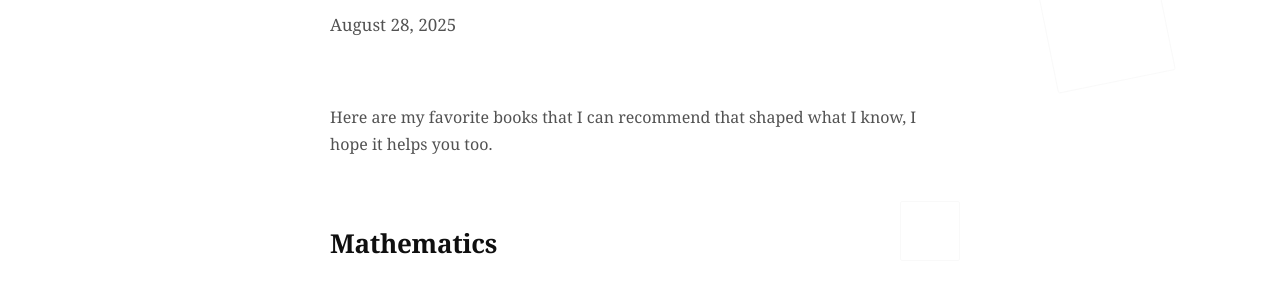
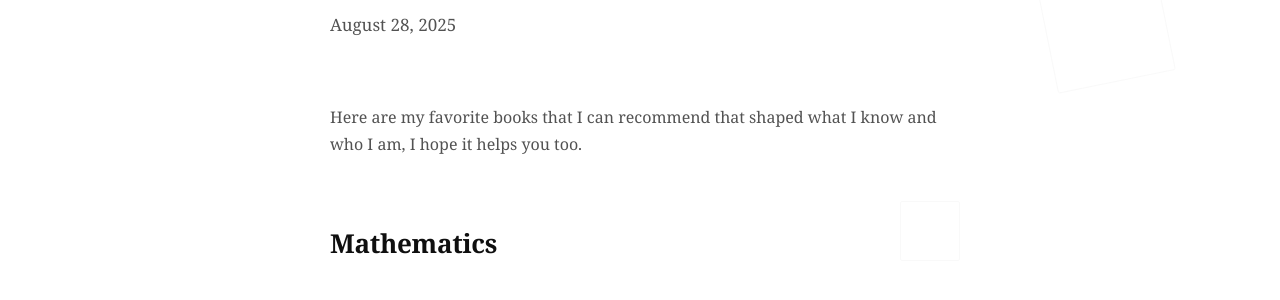
Before and after one commit to brianrojrc/brianrojrc.github.io, a Jekyll site: the page built from _posts/2025-08-28-Books.md, in a window 1280 px wide and 900 px high. Shown: the part 159-459 px from the top of the window. Built offline with Jekyll 4.4.1, drawn with Linux system fonts in a browser that asks for light colours.

Commit message:
Update 2025-08-28-Books.md

```diff
--- a/_posts/2025-08-28-Books.md
+++ b/_posts/2025-08-28-Books.md
@@ -11,7 +11,7 @@ excerpt: "Book recommendations"
 </header>
 
 <div class="post-content">
-    <p>Here are my favorite books that I can recommend that shaped what I know, I hope it helps you too.</p>
+    <p>Here are my favorite books that I can recommend that shaped what I know and who I am, I hope it helps you too.</p>
 
     <h2>Mathematics</h2>
 
```
